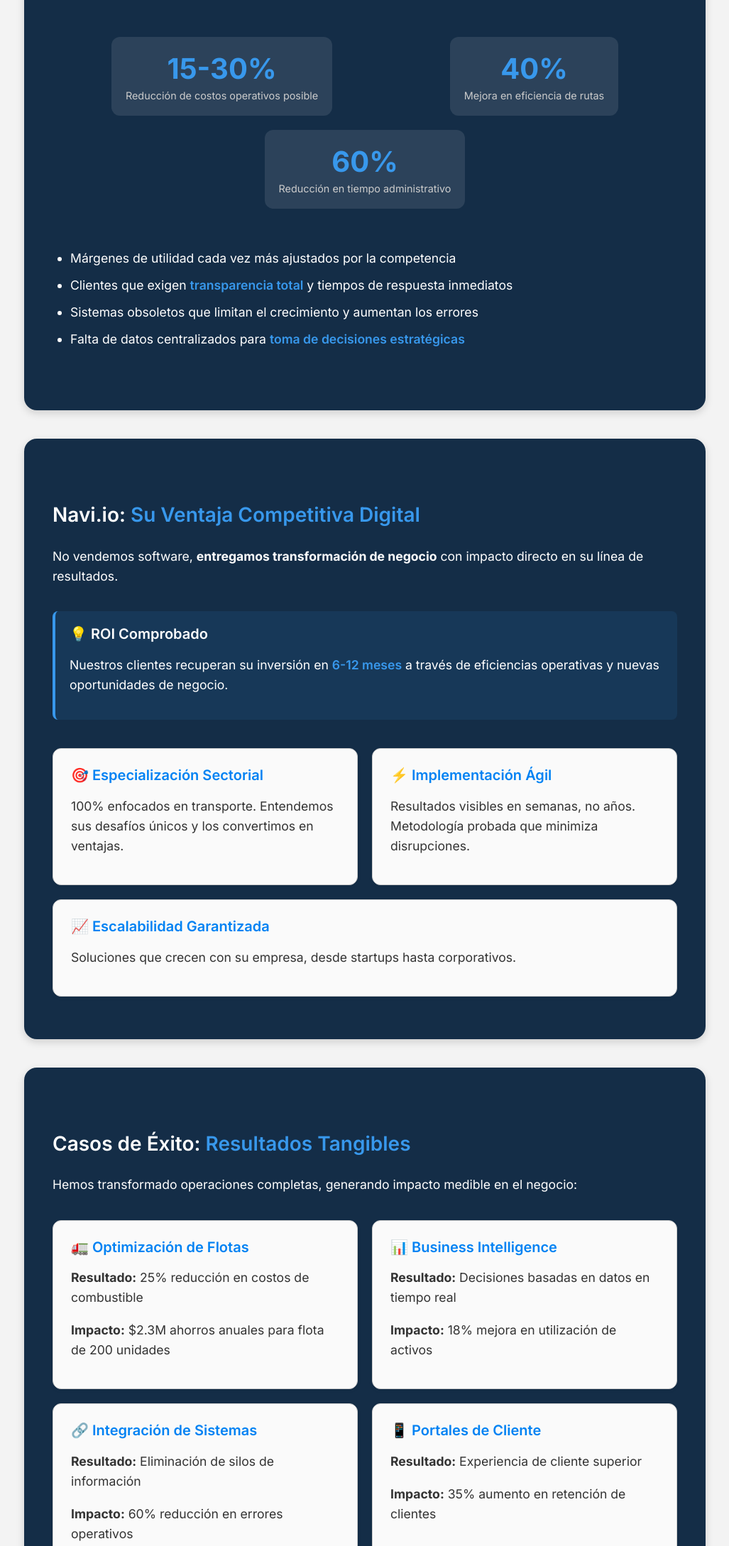
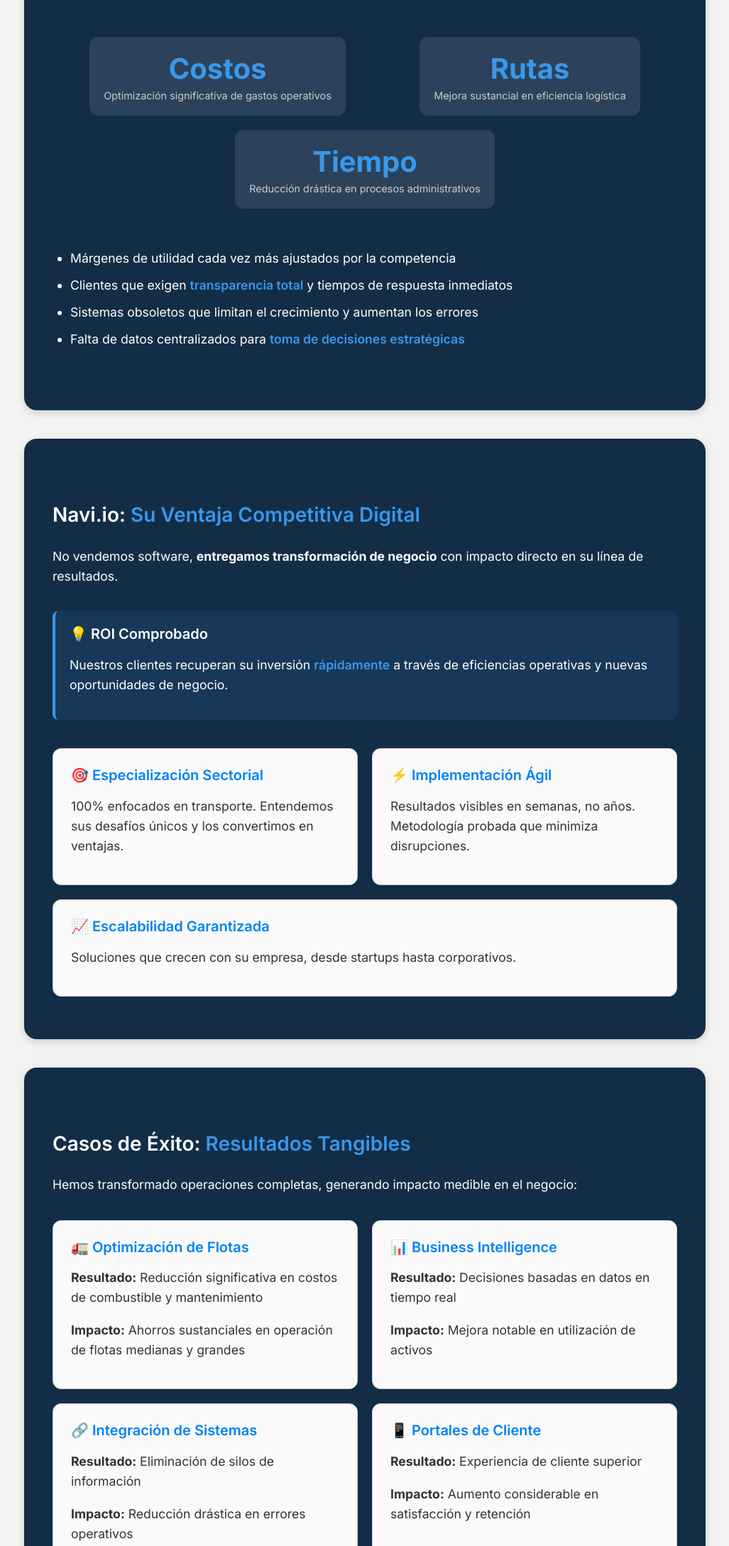
Before and after one commit to rsampayo/html-prototypes, a plain HTML site: page presentaciones/presentacion-naviio-v2.html in a window 1280 px wide. Shown: the part 863-3041 px from the top of the page at 71% size, without its empty margins (126-1153 px from the left). Drawn offline with Linux system fonts and the light colour scheme.

Commit message:
Remove specific unvalidated statistics from executive presentation

```diff
--- a/presentaciones/presentacion-naviio-v2.html
+++ b/presentaciones/presentacion-naviio-v2.html
@@ -242,16 +242,16 @@
 
             <div class="metrics-container">
                 <div class="metric-box">
-                    <span class="metric-number">15-30%</span>
-                    <div class="metric-label">Reducción de costos operativos posible</div>
+                    <span class="metric-number">Costos</span>
+                    <div class="metric-label">Optimización significativa de gastos operativos</div>
                 </div>
                 <div class="metric-box">
-                    <span class="metric-number">40%</span>
-                    <div class="metric-label">Mejora en eficiencia de rutas</div>
+                    <span class="metric-number">Rutas</span>
+                    <div class="metric-label">Mejora sustancial en eficiencia logística</div>
                 </div>
                 <div class="metric-box">
-                    <span class="metric-number">60%</span>
-                    <div class="metric-label">Reducción en tiempo administrativo</div>
+                    <span class="metric-number">Tiempo</span>
+                    <div class="metric-label">Reducción drástica en procesos administrativos</div>
                 </div>
             </div>
 
@@ -270,7 +270,7 @@
 
             <div class="roi-emphasis">
                 <h3 style="color: var(--text-light); margin-top: 0;">💡 ROI Comprobado</h3>
-                <p style="color: var(--text-light);">Nuestros clientes recuperan su inversión en <span class="highlight">6-12 meses</span> a través de eficiencias operativas y nuevas oportunidades de negocio.</p>
+                <p style="color: var(--text-light);">Nuestros clientes recuperan su inversión <span class="highlight">rápidamente</span> a través de eficiencias operativas y nuevas oportunidades de negocio.</p>
             </div>
 
             <div class="card-container">
@@ -297,23 +297,23 @@
             <div class="card-container">
                 <div class="card">
                     <h3>🚛 Optimización de Flotas</h3>
-                    <p><strong>Resultado:</strong> 25% reducción en costos de combustible</p>
-                    <p><strong>Impacto:</strong> $2.3M ahorros anuales para flota de 200 unidades</p>
+                    <p><strong>Resultado:</strong> Reducción significativa en costos de combustible y mantenimiento</p>
+                    <p><strong>Impacto:</strong> Ahorros sustanciales en operación de flotas medianas y grandes</p>
                 </div>
                 <div class="card">
                     <h3>📊 Business Intelligence</h3>
                     <p><strong>Resultado:</strong> Decisiones basadas en datos en tiempo real</p>
-                    <p><strong>Impacto:</strong> 18% mejora en utilización de activos</p>
+                    <p><strong>Impacto:</strong> Mejora notable en utilización de activos</p>
                 </div>
                 <div class="card">
                     <h3>🔗 Integración de Sistemas</h3>
                     <p><strong>Resultado:</strong> Eliminación de silos de información</p>
-                    <p><strong>Impacto:</strong> 60% reducción en errores operativos</p>
+                    <p><strong>Impacto:</strong> Reducción drástica en errores operativos</p>
                 </div>
                 <div class="card">
                     <h3>📱 Portales de Cliente</h3>
                     <p><strong>Resultado:</strong> Experiencia de cliente superior</p>
-                    <p><strong>Impacto:</strong> 35% aumento en retención de clientes</p>
+                    <p><strong>Impacto:</strong> Aumento considerable en satisfacción y retención</p>
                 </div>
             </div>
         </section>
@@ -332,7 +332,7 @@
 
             <div class="roi-emphasis">
                 <h3 style="color: var(--text-light); margin-top: 0;">🚀 Ventaja Competitiva Sostenible</h3>
-                <p style="color: var(--text-light);">Las empresas que adoptan estas tecnologías ahora tendrán <span class="highlight">3-5 años de ventaja</span> sobre su competencia.</p>
+                <p style="color: var(--text-light);">Las empresas que adoptan estas tecnologías ahora tendrán <span class="highlight">ventaja significativa</span> sobre su competencia.</p>
             </div>
         </section>
 
```
